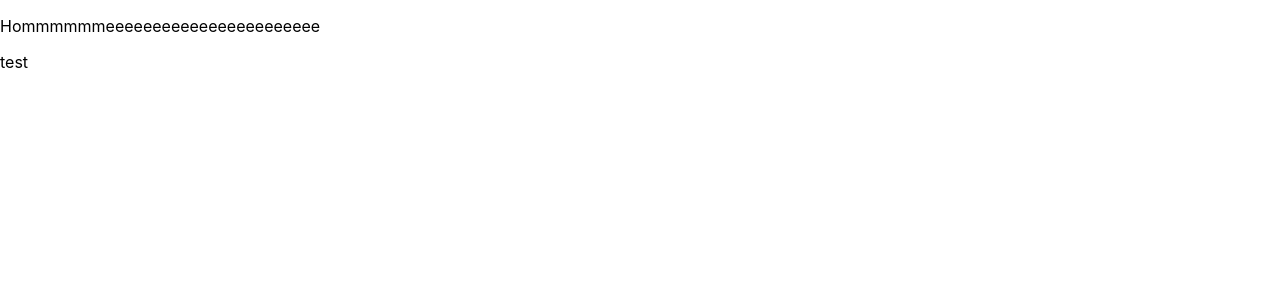
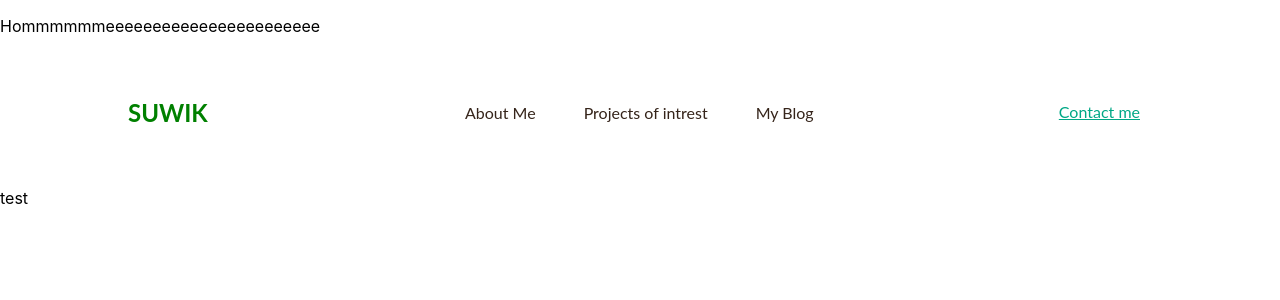
Before and after one commit to rubanzasilva/my-website, a React (Create React App) app: page / in a window 1280 px wide. Shown: the top 300 px of the page. Built offline with nearby package versions, Linux system fonts and the light colour scheme.

Commit message:
adding navbar skeleton

```diff
--- a/src/App.js
+++ b/src/App.js
@@ -1,7 +1,7 @@
-import logo from './logo.svg';
+//import logo from './logo.svg';
 import './App.css';
 
-import React, { Component } from 'react';
+import React from 'react';
 import { BrowserRouter as Router,Routes, Route} from 'react-router-dom';
 import Home from './pages';
 //import Home from './pages/index';
--- /dev/null
+++ b/src/components/navBar/index.js
@@ -0,0 +1,60 @@
+import React from 'react';
+import { FaBars } from 'react-icons/fa';
+import {Nav,NavBarContainer,NavLogo,MobileIcon,NavMenu,NavItem,NavLinks,NavBtn,NavBtnLink,Img} from './navBarElements';
+//import logo from '../../Images/suwikLogo.jpeg';
+//import 'antd/dist/antd.css';
+
+import { Typography } from 'antd';
+
+const { Title } = Typography;
+
+const Navbar = ({toggle,img,alt}) => {
+    return (
+        <>
+          <Nav>
+              <NavBarContainer>
+                  <NavLogo to='/'>
+                  SUWIK
+                      {/* <Img src={logo} alt={alt}/> */}
+                  </NavLogo>
+
+                  <MobileIcon onClick={toggle}>
+                      <FaBars/>
+                  </MobileIcon>
+
+                  <NavMenu>
+                      <NavItem>
+                          <NavLinks to="/"> About Me </NavLinks>
+                          {/* <NavLinks to="/ContactUs">About Zicofe</NavLinks> */}
+                      </NavItem>
+
+
+                      <NavItem>
+
+                          {/* <NavLinks to="/cafe">Zicofe Cafe</NavLinks> */}
+                          <NavLinks to="/">Projects of intrest</NavLinks>
+                      </NavItem>
+
+
+                      <NavItem>
+                          <NavLinks to="/">My Blog</NavLinks>
+                          {/* <NavLinks to="/shop">Shop</NavLinks> */}
+                      </NavItem>
+
+
+
+
+                  </NavMenu>
+
+                  <NavBtn>
+                      <NavBtnLink to="/"> Contact me </NavBtnLink>
+                  </NavBtn>
+
+              </NavBarContainer>
+          </Nav>
+
+        </>
+    )
+}
+
+export default Navbar
--- /dev/null
+++ b/src/components/navBar/navBarElements.js
@@ -0,0 +1,175 @@
+import styled from 'styled-components';
+import {Link as LinkR} from 'react-router-dom';
+
+
+export const Nav = styled.nav`
+ height: 120px;
+ margin-top:10px;
+ display:flex;
+ justify-content:center;
+ align-items:center;
+ position:sticky;
+ top:0;
+ border:border-box;
+ background-color: #ffffff;
+ cursor:pointer;
+ font-family:"Lato","Roboto","Helvetica Neue",sans-serif;
+
+ @media screen and (max-width:960px) {
+     transition: 0.8s all ease;
+     height:80px;
+ }
+`
+
+export const NavBarContainer = styled.div`
+ display:flex;
+ justify-content:space-between;
+ height:80px;
+ width:80%;
+ padding: 0;
+ max-width:2400px;
+
+ @media screen and (max-width:960px) {
+     width:80%;
+
+    }
+`
+
+
+export const NavLogo = styled(LinkR)`
+ color:green;
+ justify-self:flex-start;
+ cursor:pointer;
+ font-size:1.5rem;
+ display:flex;
+ align-items:center;
+ ${'' /* margin-right:16px; */}
+ left:0;
+ font-weight:bold;
+ text-decoration:none;
+
+ @media screen and (max-width:960px) {
+        transition: 0.8s all ease;
+        justify-content:center;
+        align-items:center;
+        align-text:center;
+        padding-top:16px;
+        margin-right:34%;
+    }
+`
+
+
+export const MobileIcon = styled.div`
+ display:none;
+
+ @media screen and (max-width:780px) {
+     display:block;
+     position:absolute;
+     top:0;
+     right:0;
+     transform: translate(-100%,60%);
+     font-size:1.8rem;
+     cursor:pointer;
+     color:#35241A;
+ }
+`
+
+export const NavMenu = styled.ul`
+ display:flex;
+ align-items:center;
+ list-style:none;
+ text-align:center;
+ font-family:"Lato","Roboto","Helvetica Neue",sans-serif;
+
+ @media screen and (max-width:760px) {
+     display:none;
+ }
+`
+
+export const NavItem = styled.li`
+ height:80px;
+ font-family:"Lato","Roboto","Helvetica Neue",sans-serif;
+`
+
+//to change the color of the links in the navbar
+export const NavLinks = styled(LinkR)`
+ color:#35241A;
+ display:flex;
+ align-items:center;
+ text-decoration:none;
+ padding:0 24px;
+ height:100%;
+ cursor:pointer;
+ font-family:"Lato","Roboto","Helvetica Neue",sans-serif;
+ font-size:16px;
+
+
+
+ &:visited {
+    color:blurywood;
+}
+
+&:hover {
+    color:#00a886;
+    border-bottom: 2px solid #00a886;
+
+}
+
+&:active {
+    border-bottom: 2px solid green;
+    color:blue;
+}
+
+@media screen and (max-width:960px) {
+    padding:0 12px ;
+}
+
+
+
+
+`
+
+export const NavBtn = styled.nav`
+ display:flex;
+ align-items:center;
+ height:80px;
+
+
+ @media screen and (max-width:768px) {
+     display:none;
+ }
+ ${'' /* height:80px;
+ font-family:"Lato","Roboto","Helvetica Neue",sans-serif; */}
+`
+
+export const NavBtnLink = styled(LinkR)`
+ color:#00a886;
+ display: flex;
+ justify-content:flex-end;
+ margin-left:16px;
+ align-items:center;
+ font-style: normal;
+ text-align:center;
+ font-weight:400;
+ font-size: 16px;
+ line-height: 1.381;
+ padding:12px;
+
+ &:hover {
+     transition: all 0.2s ease-in-out;
+     border-bottom: 2px solid #00a886;
+ }
+`
+export const Img = styled.img`
+    height:78px;
+    width:64px;
+    object-fit: contain;
+    border-radius: 4px;
+
+    @media screen and (max-width:960px) {
+     transition: 0.8s all ease;
+     height:44px;
+ }
+
+
+`
--- a/src/pages/index.js
+++ b/src/pages/index.js
@@ -1,4 +1,5 @@
 import React, {useState}from 'react';
+import Navbar from '../components/navBar';
 
 const Home = () => {
     const [isOpen, setIsOpen] = useState(false);
@@ -10,6 +11,7 @@ const Home = () => {
     return (
         <div className='homeWrapper'>
             <p>Hommmmmmeeeeeeeeeeeeeeeeeeeeeee</p>
+            <Navbar toggle={toggle} />
 
 
         </div>
```
Also changed, not shown: src/components/navBar/data.js (added).
